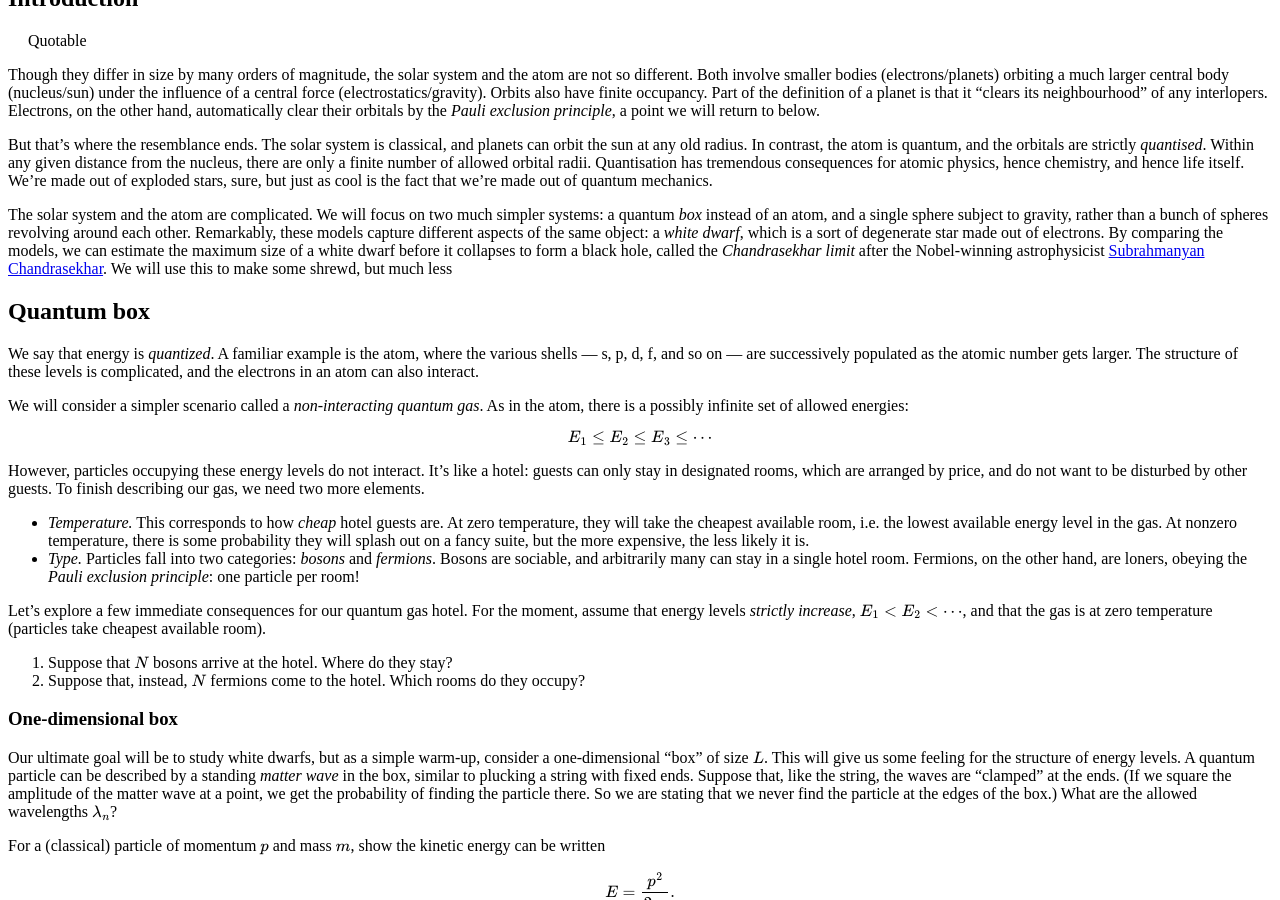
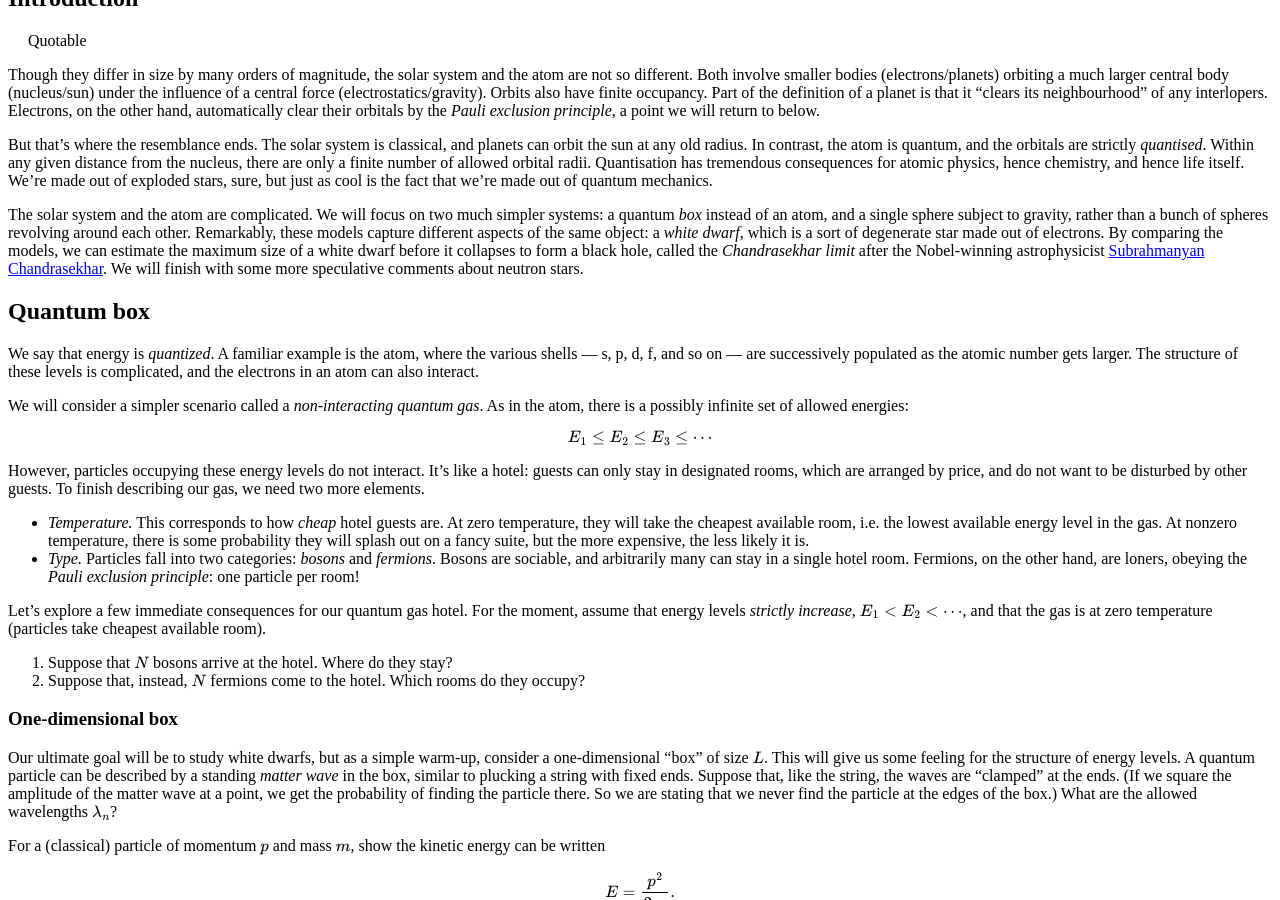
Before and after one commit to hapax/hapax.github.io, a Jekyll site: the page built from assets/chandra.md, in a window 1280 px wide and 900 px high, scrolled down 575 px. Built offline with Jekyll 4.4.1, drawn with Linux system fonts in a browser that asks for light colours; our own code applies the rules of GitHub Pages for plain Markdown files; formulas are drawn with MathJax 3; a script that is not in the unit is left out.

Commit message:
Update chandra.md

```diff
--- a/assets/chandra.md
+++ b/assets/chandra.md
@@ -51,7 +51,7 @@ By comparing the models, we can estimate the maximum size of a white
 dwarf before it collapses to form a black hole, called the
 *Chandrasekhar limit* after the Nobel-winning astrophysicist
 [Subrahmanyan Chandrasekhar](https://en.wikipedia.org/wiki/Subrahmanyan_Chandrasekhar).
-We will use this to make some shrewd, but much less
+We will finish with some more speculative comments about neutron stars.
 
 ## Quantum box<a id="sec-2" name="sec-2"></a>
 
```
